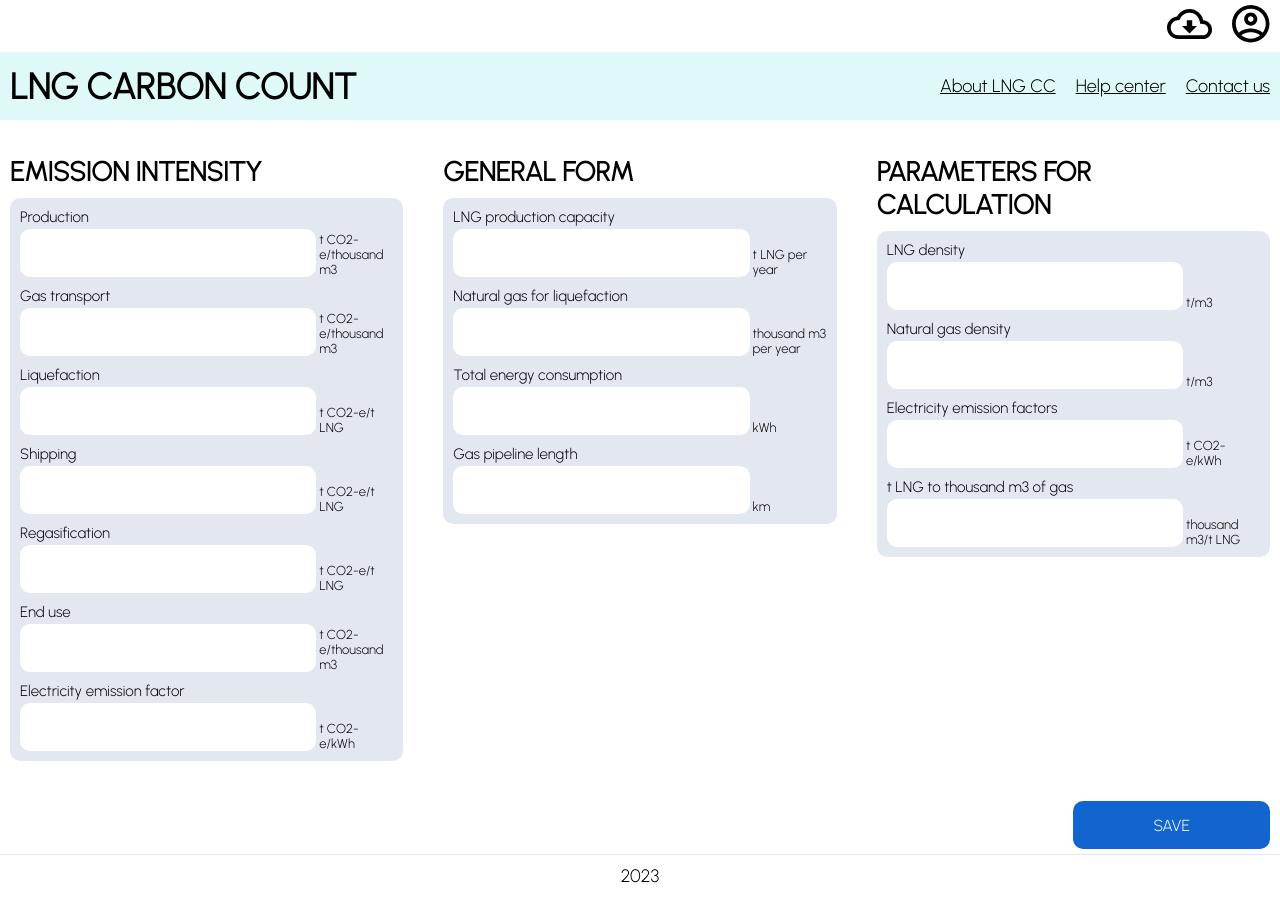
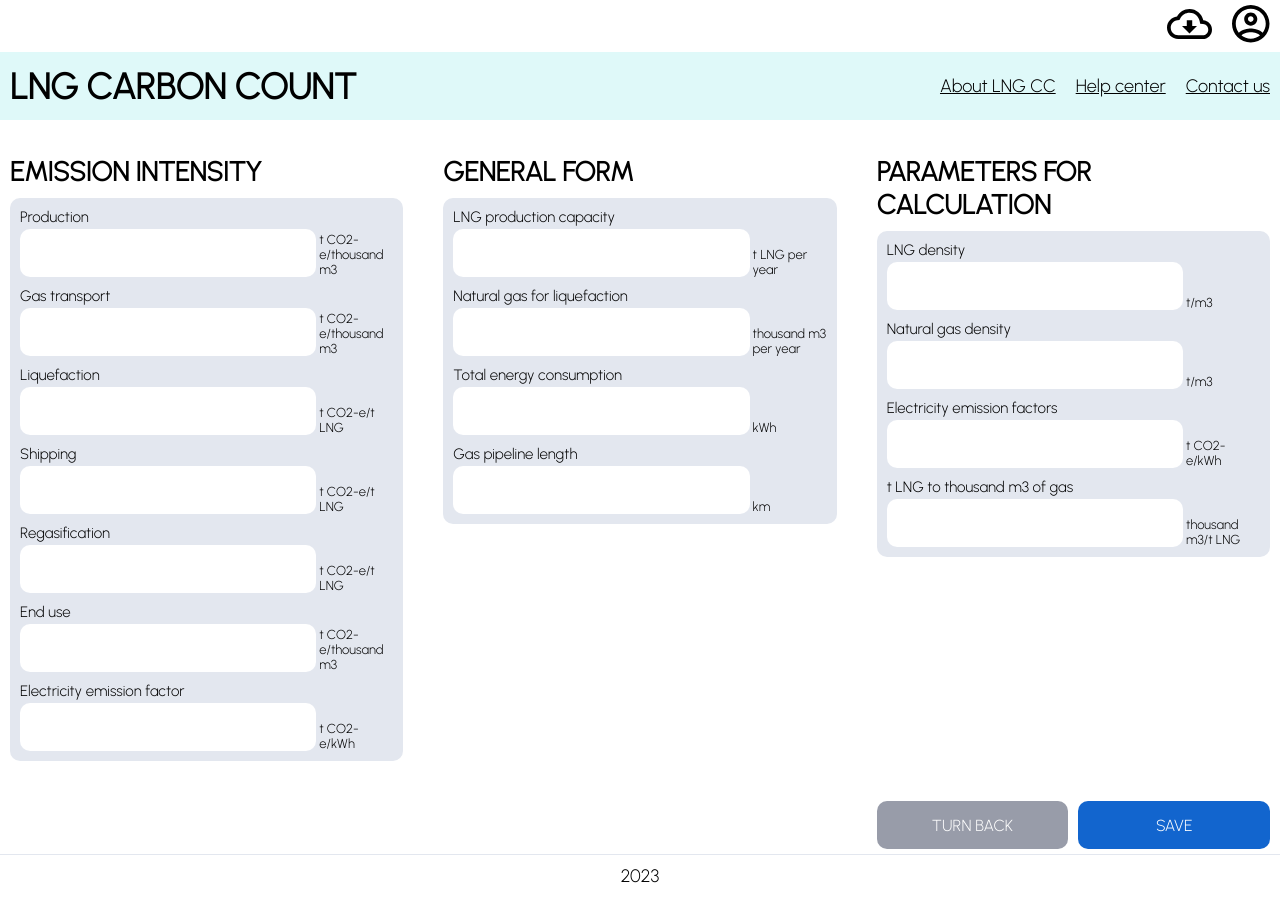
Before and after one commit to Vetapteka/lng-carbon-count, a React (Create React App) app: page /lng-carbon-count/more_options in a window 1280 px wide. Built offline with nearby package versions, Linux system fonts and the light colour scheme.

Commit message:
button with link inside works correctly

```diff
--- a/src/components/common/UI/Button/Button.module.css
+++ b/src/components/common/UI/Button/Button.module.css
@@ -3,10 +3,18 @@
     width: 100%;
 }
 
+.button > a {
+    display: inline-flex;
+    justify-content: center;
+    align-items: center;
+    width: 100%;
+    height: 100%;
+}
+
 .button.base {
     background-color: var(--color-grey-dark);
     text-transform: uppercase;
-    height: fit-content;
+    color: white;
 }
 
 .button.main {
@@ -22,6 +30,10 @@
     font-size: smaller;
 }
 
+.button.extra:hover {
+    color: var(--color-blue-dark);
+}
+
 .button.img {
     border: none;
     background: none;
--- a/src/pages/calculator/mainCalculator/CalculatorLayout.module.css
+++ b/src/pages/calculator/mainCalculator/CalculatorLayout.module.css
@@ -12,14 +12,12 @@
 
 .main_form__button {
     grid-area: button;
-    display: flex;
-    align-content: center;
-    justify-content: center;
-    align-items: center;
+    width: 80%;
+    justify-self: center;
+    align-self: center;
 }
 
 .main_form__button_extra {
     grid-area: extra_btn;
-    display: flex;
-    justify-content: end;
+    justify-self: end;
 }
--- a/src/pages/calculator/moreOptions/MoreOptions.jsx
+++ b/src/pages/calculator/moreOptions/MoreOptions.jsx
@@ -9,6 +9,8 @@ import {
     calculationParams,
     emissionIntensityParams,
 } from '../../../utils/lng-variables';
+import { Link } from 'react-router-dom';
+import { CALCULATOR_ROUTE } from '../../../utils/consts';
 
 const MoreOptions = () => {
     const generalForm = (
@@ -24,9 +26,14 @@ const MoreOptions = () => {
     const parametersForm = (
         <Form id='form' size={new Size(1, 4)} fields={calculationParams} />
     );
-    const button = (
+    const buttonSubmit = (
         <Button role={buttonRoles.main} type='submit' form='form'>
             save
+        </Button>
+    );
+    const buttonTurnBack = (
+        <Button role={buttonRoles.base}>
+            <Link to={CALCULATOR_ROUTE}>turn back</Link>
         </Button>
     );
     return (
@@ -34,7 +41,8 @@ const MoreOptions = () => {
             generalForm={generalForm}
             emissionForm={emissionForm}
             parametersForm={parametersForm}
-            button={button}
+            buttonSubmit={buttonSubmit}
+            buttonTurnBack={buttonTurnBack}
         />
     );
 };
--- a/src/pages/calculator/moreOptions/MoreOptionsLayout.jsx
+++ b/src/pages/calculator/moreOptions/MoreOptionsLayout.jsx
@@ -6,7 +6,8 @@ const MoreOptionsLayout = ({
     generalForm,
     emissionForm,
     parametersForm,
-    button,
+    buttonSubmit,
+    buttonTurnBack,
 }) => {
     return (
         <div className={classes.body}>
@@ -15,7 +16,10 @@ const MoreOptionsLayout = ({
             <Section title='parameters for calculation'>
                 {parametersForm}
             </Section>
-            <div className={classes.button_grid}>{button}</div>
+            <div className={classes.button_grid}>
+                {buttonTurnBack}
+                {buttonSubmit}
+            </div>
         </div>
     );
 };
--- a/src/pages/calculator/moreOptions/MoreOptionsLayout.module.css
+++ b/src/pages/calculator/moreOptions/MoreOptionsLayout.module.css
@@ -6,6 +6,6 @@
 
 .button_grid {
     grid-column-start: 3;
-    width: 50%;
-    justify-self: end;
+    display: flex;
+    gap: 10px;
 }
```
